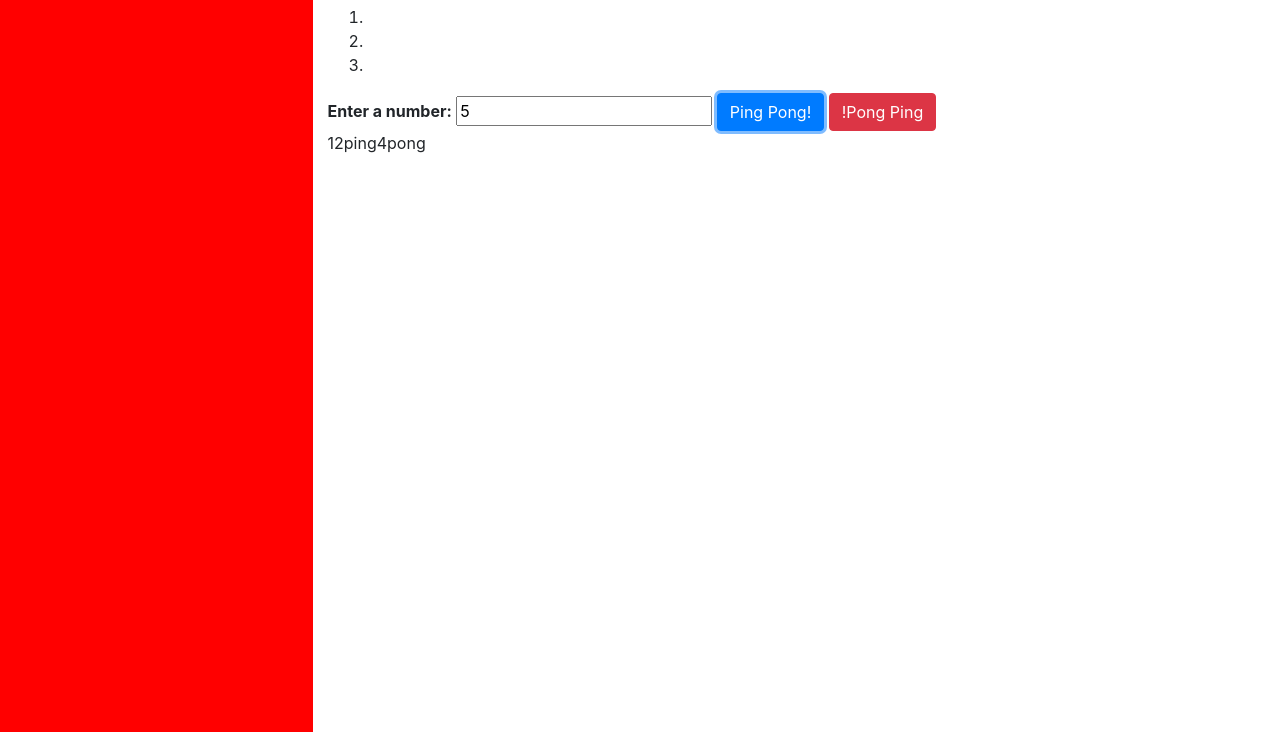
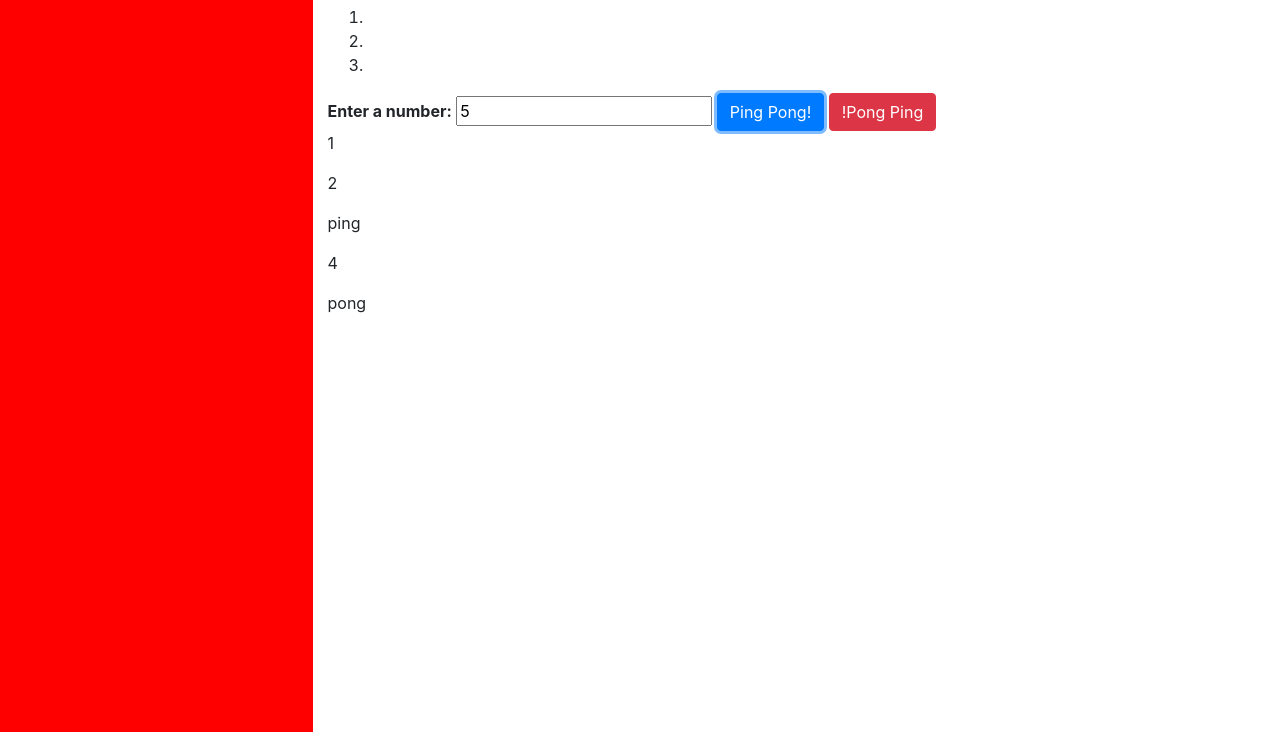
Before and after one commit to heltmm/ping-pong, a plain HTML site: page index.html in a window 1280 px wide. Both pictures are taken after typing "5" into the empty fields and a click on the button "Ping Pong!". Shown: the part 210-942 px from the top of the page. Drawn offline with Linux system fonts and the light colour scheme.

Commit message:
add function to display array the added rules

```diff
--- a/css/styles.css
+++ b/css/styles.css
@@ -7,7 +7,6 @@
   background-color: red;
   height: 100vh;
 }
-
 .row{
   margin-top: 30px;
 }
--- a/js/scripts.js
+++ b/js/scripts.js
@@ -22,6 +22,11 @@ function toPingPongRules(number){
     return number;
   }
 }
+function display(array){
+  array.forEach(function(element){
+    $("#output").append("<p>"+element+"</p>");
+  })
+}
 
 
 
@@ -33,7 +38,9 @@ $(document).ready(function(){
     event.preventDefault();
     $("#output").empty();
     var num = $("#userInput").val();
-    arrayWithRules = toArrayOfNumbers(num).map(toPingPongRules);
-    $("#output").append(arrayWithRules);
+    // arrayWithRules = toArrayOfNumbers(num).map(toPingPongRules);
+    //$("#output").append(arrayWithRules);
+    // display(arrayWithRules);
+    display(toArrayOfNumbers(num).map(toPingPongRules))
   });
 });
```
